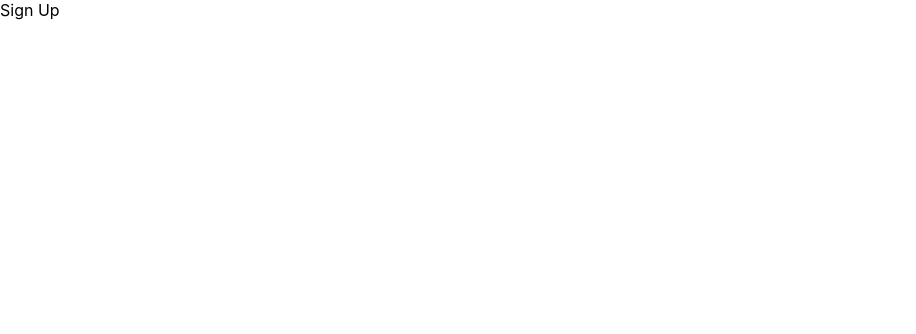
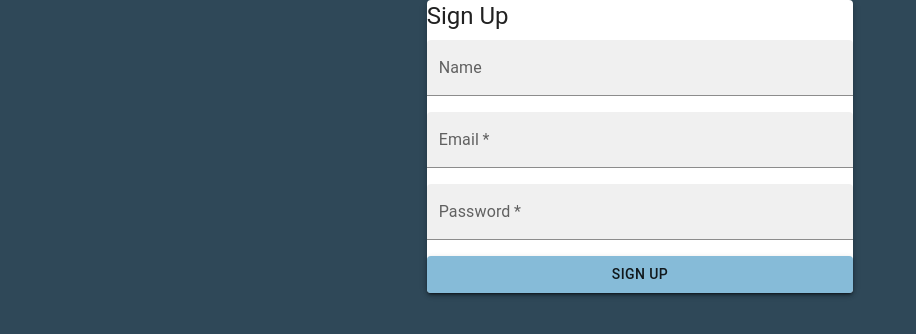
Before and after one commit to michaelhernandez29/console.stucode, a React (Create React App) app: page /signup in a window 1280 px wide. Shown: the top 334 px of the page, without its empty margins (0-916 px from the left). Built offline with nearby package versions, Linux system fonts and the light colour scheme.

Commit message:
feat: implement register funcionality

```diff
--- /dev/null
+++ b/src/components/authLayout/index.js
@@ -0,0 +1,25 @@
+import React from "react";
+import PropTypes from "prop-types";
+import { Grid, Paper, Typography } from "@mui/material";
+
+const AuthLayout = ({ title, children }) => {
+  return (
+    <Grid container justifyContent="center" alignItems="center">
+      <Grid item xs={10} sm={8} md={6} lg={4}>
+        <Paper elevation={3}>
+          <Typography variant="h5" gutterBottom>
+            {title}
+          </Typography>
+          {children}
+        </Paper>
+      </Grid>
+    </Grid>
+  );
+};
+
+AuthLayout.propTypes = {
+  title: PropTypes.string.isRequired,
+  children: PropTypes.node.isRequired,
+};
+
+export default AuthLayout;
--- /dev/null
+++ b/src/constants/endpoints.js
@@ -0,0 +1,3 @@
+export default {
+  REGISTER: "/auth/register",
+};
--- a/src/index.css
+++ /dev/null
@@ -1,13 +0,0 @@
-body {
-  margin: 0;
-  font-family: -apple-system, BlinkMacSystemFont, 'Segoe UI', 'Roboto', 'Oxygen',
-    'Ubuntu', 'Cantarell', 'Fira Sans', 'Droid Sans', 'Helvetica Neue',
-    sans-serif;
-  -webkit-font-smoothing: antialiased;
-  -moz-osx-font-smoothing: grayscale;
-}
-
-code {
-  font-family: source-code-pro, Menlo, Monaco, Consolas, 'Courier New',
-    monospace;
-}
--- a/src/index.js
+++ b/src/index.js
@@ -3,13 +3,18 @@ import ReactDOM from "react-dom/client";
 import { RouterProvider, createBrowserRouter } from "react-router-dom";
 
 import routes from "./routes.js";
-import "./index.css";
+import { ThemeProvider } from "@emotion/react";
+import theme from "./theme.js";
+import { CssBaseline } from "@mui/material";
 
 const router = createBrowserRouter(routes);
 
 const root = ReactDOM.createRoot(document.getElementById("root"));
 root.render(
   <React.StrictMode>
-    <RouterProvider router={router} />
+    <ThemeProvider theme={theme}>
+      <CssBaseline />
+      <RouterProvider router={router} />
+    </ThemeProvider>
   </React.StrictMode>,
 );
--- /dev/null
+++ b/src/lib/axios.js
@@ -0,0 +1,63 @@
+import axios from "axios";
+
+/**
+ * A singleton class for managing HTTP requests using Axios.
+ */
+class HttpClient {
+  /**
+   * Creates an instance of HttpClient.
+   * @constructor
+   * @returns {HttpClient} The HttpClient instance.
+   */
+  constructor() {
+    if (HttpClient.instance) {
+      return HttpClient.instance;
+    }
+
+    /**
+     * The Axios instance configured with base URL.
+     * @type {import("axios").AxiosInstance}
+     */
+    this.client = axios.create({
+      baseURL: "http://localhost:3609/v1",
+    });
+
+    // Interceptor for handling response errors
+    this.client.interceptors.response.use(
+      function (response) {
+        return response.data;
+      },
+      function (error) {
+        if (error?.response) {
+          return Promise.reject(error.response.data);
+        }
+        return Promise.reject(error);
+      },
+    );
+
+    HttpClient.instance = this;
+    return this;
+  }
+
+  /**
+   * Sets the authorization token in the HTTP client headers.
+   * @param {String} token The authorization token.
+   */
+  setAuthorizationToken(token) {
+    this.client.defaults.headers.common["Authorization"] = `Bearer ${token}`;
+  }
+
+  /**
+   * Retrieves the Axios instance configured with base URL.
+   * @returns {import("axios").AxiosInstance} The Axios instance.
+   */
+  getClient() {
+    return this.client;
+  }
+}
+
+// Creating a single instance of HttpClient
+const instance = new HttpClient();
+Object.freeze(instance);
+
+export default instance.getClient();
--- /dev/null
+++ b/src/pages/SignUp/index.js
@@ -0,0 +1,85 @@
+import React, { useState } from "react";
+import { Form, Formik } from "formik";
+import { Alert, Button, TextField } from "@mui/material";
+import * as Yup from "yup";
+
+import AuthLayout from "../../components/authLayout/index.js";
+import AuthService from "../../services/authService.js";
+
+const validationSchema = Yup.object().shape({
+  email: Yup.string().email("Invalid format").required("Email is required"),
+  password: Yup.string().required("Password is required"),
+});
+
+const SignUp = () => {
+  const [error, setError] = useState("");
+  const initialValues = { name: "", email: "", password: "" };
+
+  const handleFormSubmit = async (values) => {
+    try {
+      await AuthService.register(values);
+    } catch (error) {
+      setError(error.message);
+    }
+  };
+
+  return (
+    <AuthLayout title="Sign Up">
+      <Formik
+        initialValues={initialValues}
+        validationSchema={validationSchema}
+        onSubmit={handleFormSubmit}
+      >
+        {({ handleSubmit, touched, errors, handleChange, handleBlur }) => (
+          <Form onSubmit={handleSubmit}>
+            <TextField
+              label="Name"
+              variant="filled"
+              name="name"
+              fullWidth
+              onChange={handleChange}
+              onBlur={handleBlur}
+              error={Boolean(touched.name && errors.name)}
+              helperText={touched.name && errors.name}
+              sx={{ mb: 2 }}
+            />
+            <TextField
+              label="Email"
+              variant="filled"
+              name="email"
+              fullWidth
+              required
+              onChange={handleChange}
+              onBlur={handleBlur}
+              error={Boolean(touched.email && errors.email)}
+              helperText={touched.email && errors.email}
+              sx={{ mb: 2 }}
+            />
+            <TextField
+              label="Password"
+              variant="filled"
+              name="password"
+              fullWidth
+              required
+              onChange={handleChange}
+              onBlur={handleBlur}
+              error={Boolean(touched.password && errors.password)}
+              helperText={touched.password && errors.password}
+              sx={{ mb: 2 }}
+            />
+            {error && (
+              <Alert severity="error" sx={{ mb: 2 }}>
+                {error}
+              </Alert>
+            )}
+            <Button type="submit" variant="contained" color="primary" fullWidth>
+              Sign up
+            </Button>
+          </Form>
+        )}
+      </Formik>
+    </AuthLayout>
+  );
+};
+
+export default SignUp;
--- a/src/routes.js
+++ b/src/routes.js
@@ -1,4 +1,5 @@
 import React from "react";
+import SignUp from "./pages/SignUp/index.js";
 
 const routes = [
   {
@@ -7,7 +8,7 @@ const routes = [
   },
   {
     path: "/signup",
-    element: <div>Sign Up</div>,
+    element: <SignUp />,
   },
   {
     path: "/signin",
--- /dev/null
+++ b/src/services/authService.js
@@ -0,0 +1,17 @@
+import Endpoints from "../constants/endpoints.js";
+import HttpClient from "../lib/axios.js";
+
+const authService = {};
+
+/**
+ * Registers a new user.
+ * @param {Object} data - The registration data.
+ * @returns {Promise} A promise resolving to the registration response.
+ */
+const register = (data) => {
+  return HttpClient.post(Endpoints.REGISTER, data);
+};
+
+authService.register = register;
+
+export default authService;
--- /dev/null
+++ b/src/theme.js
@@ -0,0 +1,19 @@
+import { createTheme } from "@mui/material";
+
+const theme = createTheme({
+  palette: {
+    primary: {
+      main: "#86BBD8",
+      dark: "#336699",
+    },
+    secondary: {
+      main: "#DAF7DC",
+      dark: "#9EE493",
+    },
+    background: {
+      default: "#2f4858",
+    },
+  },
+});
+
+export default theme;
```
Also changed, not shown: package.json (+8 -1 lines), .eslintrc.yml, 1 other file (tests, documents, lock files or other folders).
